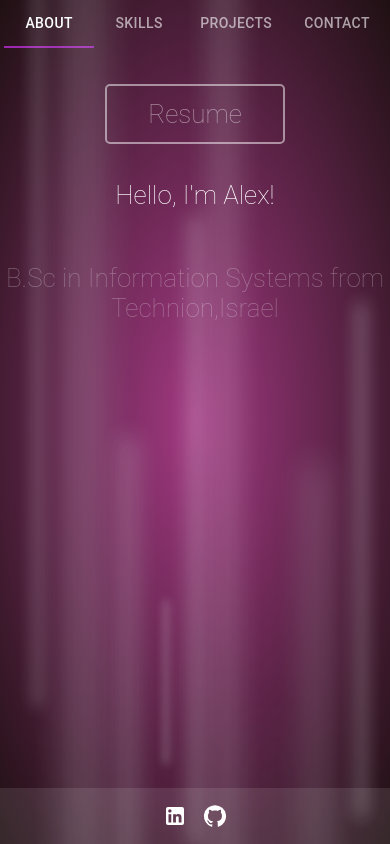
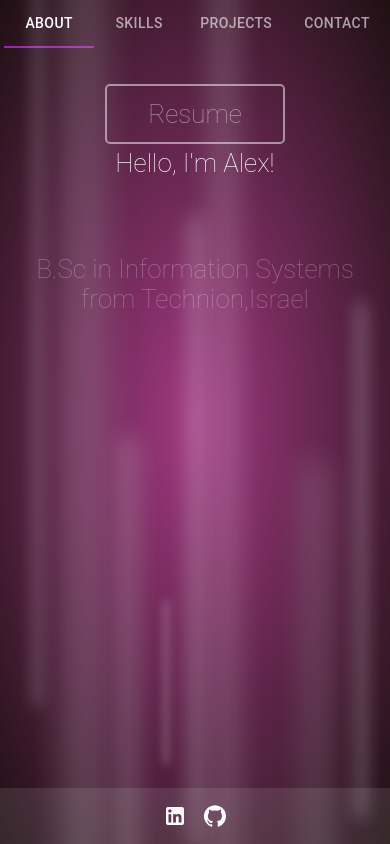
Before and after one commit to saashd/MyPortfolio, a React (Create React App) app: page / in a window 390 px wide. Built offline with nearby package versions, Linux system fonts and the light colour scheme; the HTML template or start-up script is replaced by a standard one.

Commit message:
update css to add responsivity

```diff
--- a/src/App.js
+++ b/src/App.js
@@ -19,7 +19,7 @@ function App() {
             <div className='light x7'></div>
             <div className='light x8'></div>
             <div className='light x9'></div>
-            <Footer />
+
 
         </div>
 
--- a/src/components/About.js
+++ b/src/components/About.js
@@ -6,22 +6,16 @@ import cv from "./cv.pdf"
 export default function About() {
     return (
         <section className="about" >
-            <div style={{width:"50vh"}}>
-
-
             <p id='head1' className="header">
                 Hello, I'm Alex!
             </p>
-            <br/>
             <p id='head2' className="header">
                 B.Sc in Information Systems from Technion,Israel
             </p>
-            <br/><br/>
             <p id='head3' className="header">
                 Looking for my first position as a Front End\Full Stuck Developer
                 I'm a well-organized person, problem solver with high attention to details.
             </p>
-                </div>
             <a className="button1 btn"
                href={cv} download="Alex Druzina - CV.pdf">Resume</a>
         </section>
--- a/src/components/Navbar.js
+++ b/src/components/Navbar.js
@@ -8,6 +8,7 @@ import About from "./About";
 import Skills from "./Skills";
 import Projects from "./Projects";
 import Contact from "./Contact";
+import Footer from "./Footer";
 
 function TabPanel(props) {
     const {children, value, index, ...other} = props;
@@ -80,6 +81,7 @@ function Navbar() {
             <TabPanel value={value} index={3}>
                 <Contact/>
             </TabPanel>
+            <Footer/>
         </div>
     );
 }
--- a/src/components/style.css
+++ b/src/components/style.css
@@ -1,3 +1,4 @@
+
 body {
     margin: 0;
     height: 100vh;
@@ -256,11 +257,12 @@ button:focus {
 
 
 .header {
-    transform: translate(-50%, -50%);
+    /*transform: translate(-50%, -50%);*/
     font-family: 'Roboto', sans-serif;
     font-weight: 200;
     color: white;
     font-size: 2em;
+    padding-top: 50px;
 }
 
 #head1, #head2, #head3, #head4, #head5 {
@@ -459,6 +461,7 @@ button:focus {
     }
 }
 
+
 #footer {
     font-family: 'Roboto', sans-serif;
     font-size: 1.2em;
@@ -482,21 +485,22 @@ button:focus {
 }
 
 .about {
+
+    /*height: 70vh;*/
+    /*overflow: auto;*/
     font-size: small;
-    display: block;
+    display: contents;
     text-align: center;
-    top: 20%;
-    left: 50%;
-    bottom: 15%;
+    /*top: 20%;*/
+    /*left: 50%;*/
+    /*bottom: 15%;*/
     position: fixed;
 
 }
 
 .skills {
-    overflow: auto;
+    overflow-y: auto;
     color: white;
-    padding: 50px;
-    text-align: left;
     left: 0;
     right: 0;
     margin: auto;
@@ -520,13 +524,12 @@ button:focus {
 
 
     .skills {
-        height: 500px;
+        height: 70vh;
 
     }
 
     .projects {
         height: 70vh;
-
 
     }
 
@@ -540,8 +543,11 @@ button:focus {
     .projects {
         width: 100vh;
         height: 100vh;
+    }
 
-
+    .skills {
+        width: 100vh;
+        height: 100vh;
     }
 
 }
```
